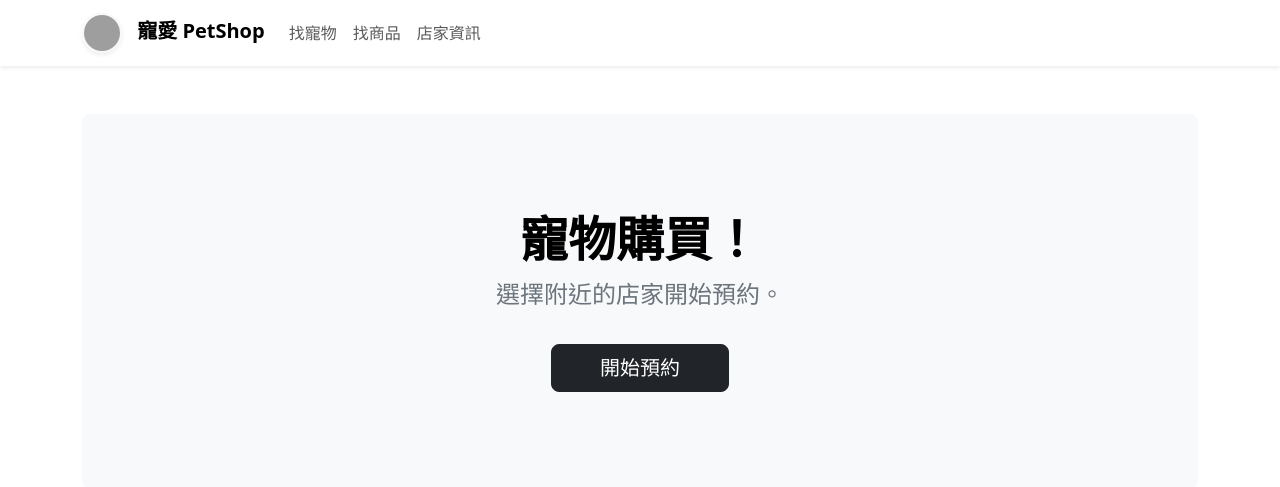
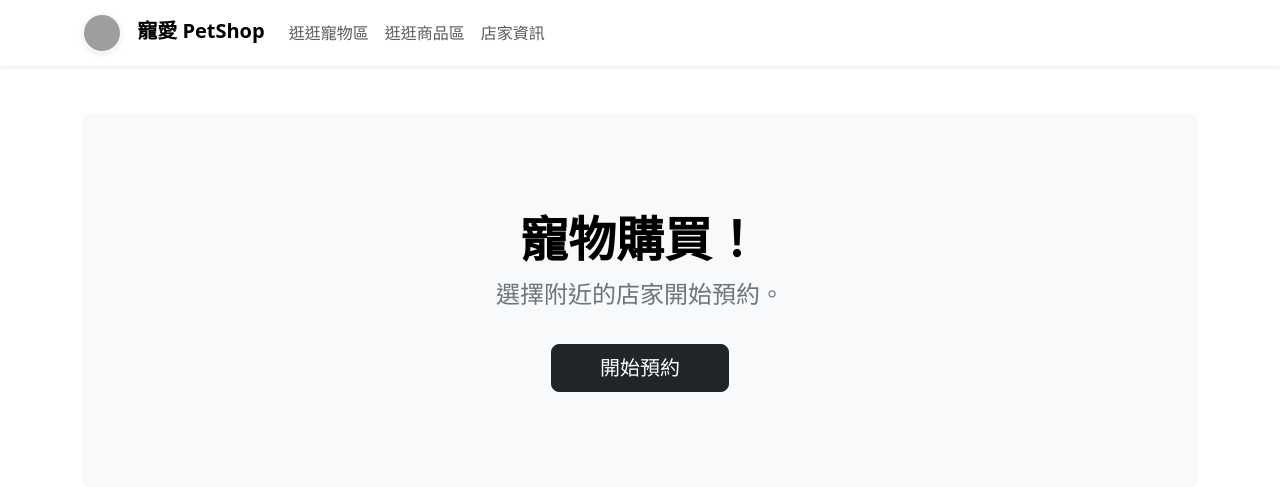
Before and after one commit to Serenetaytay/database_project, a PHP site: page /index.php in a window 1280 px wide. Shown: the top 487 px of the page. Run offline with PHP 8.4, Linux system fonts and the light colour scheme; data comes from the database, SQL or seed files in the repository; some libraries are stand-ins or nearby versions; grey boxes are pictures that could not be loaded.

Commit message:
Update nav_client.php

```diff
--- a/pethouse/nav_client.php
+++ b/pethouse/nav_client.php
@@ -14,10 +14,10 @@
         <div class="collapse navbar-collapse">
             <ul class="navbar-nav me-auto">
                 <li class="nav-item">
-                    <a class="nav-link" href="/database_project/pethouse/animals/index.php">  找寵物</a>
+                    <a class="nav-link" href="/database_project/pethouse/animals/index.php">  逛逛寵物區</a>
                 </li>
                 <li class="nav-item">
-                    <a class="nav-link" href="/database_project/pethouse/products/index.php">  找商品</a>
+                    <a class="nav-link" href="/database_project/pethouse/products/index.php">  逛逛商品區</a>
                 </li>
                 <li class="nav-item">
                     <a class="nav-link" href="/database_project/pethouse/store/index.php">  店家資訊</a>
```
